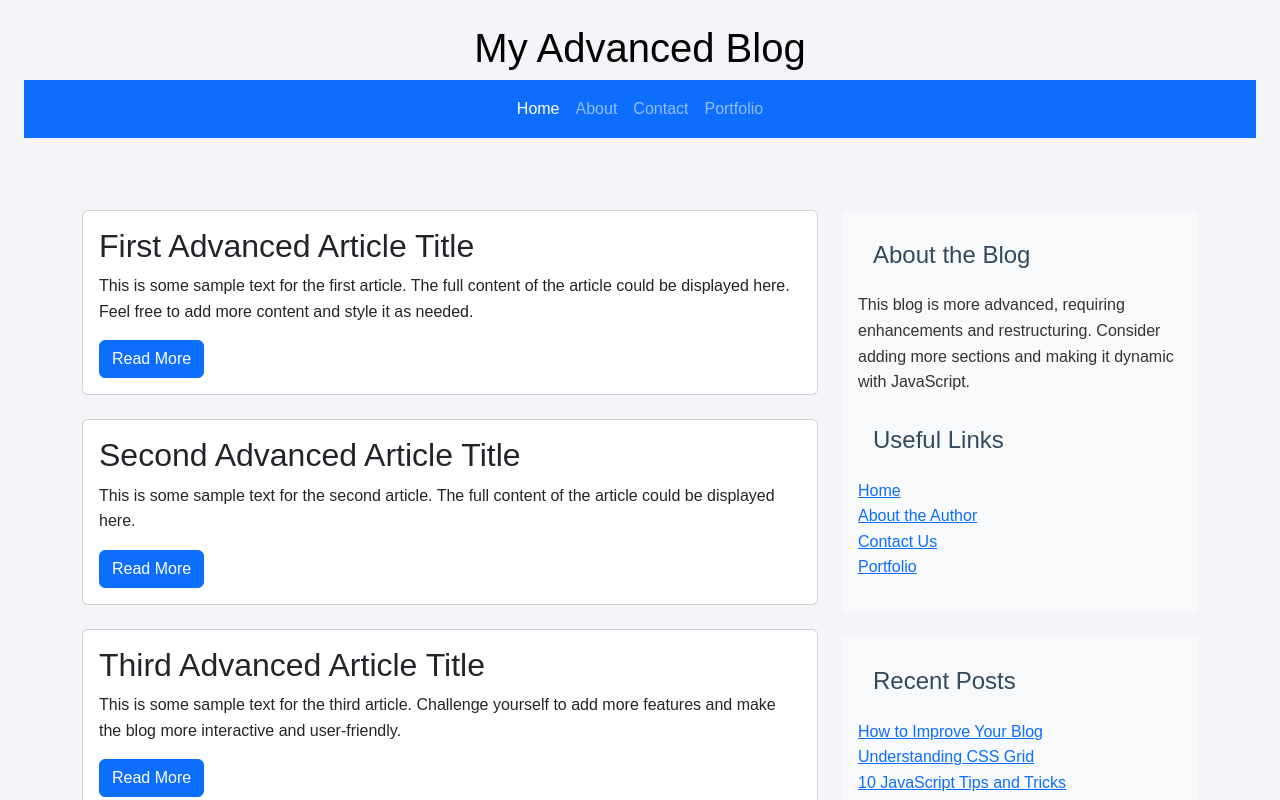
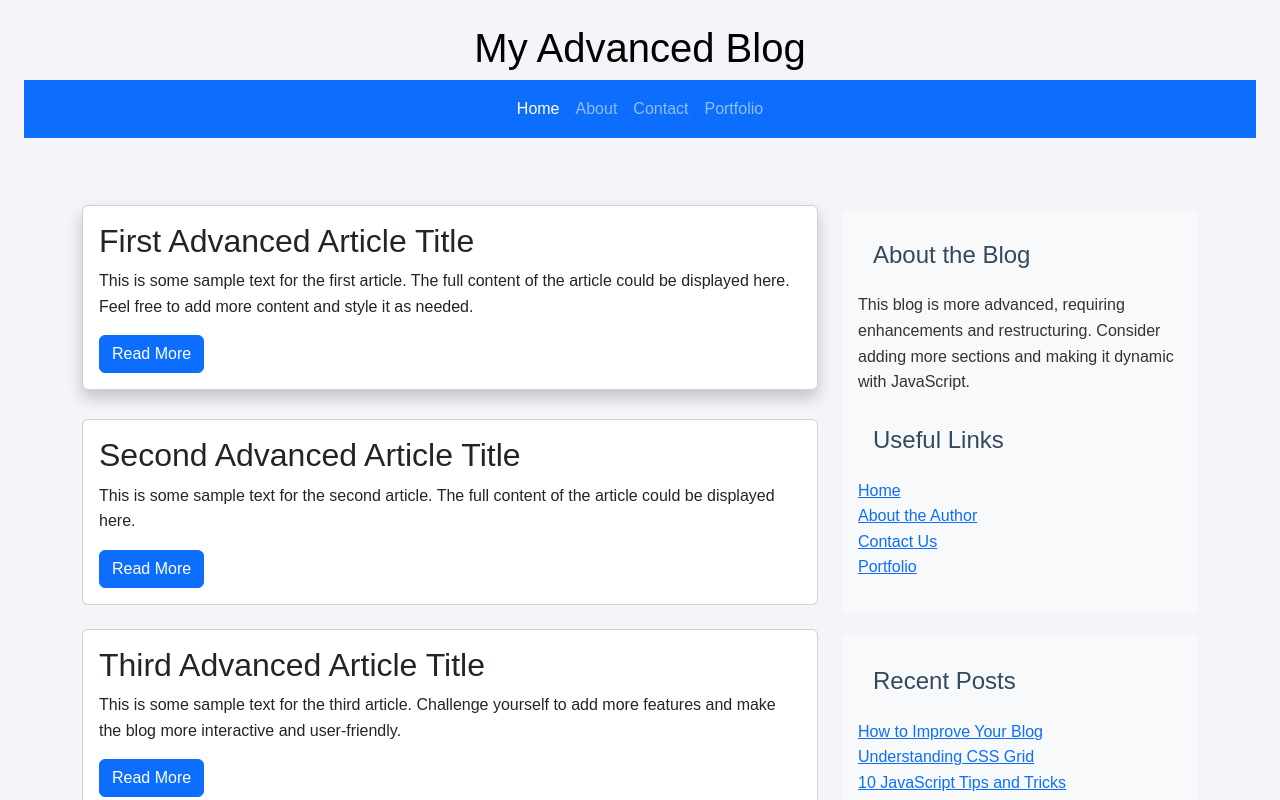
Before and after one commit to rehabmansi811/page-CSS-and-HTML-, a plain HTML site: page index.html in a window 1280 px wide. In both pictures the pointer is over the element 450 px from the left and 302 px from the top of the page. Shown: the top 800 px of the page. Drawn offline with nearby package versions, Linux system fonts and the light colour scheme.

Commit message:
adding transform to article

```diff
--- a/styles.css
+++ b/styles.css
@@ -30,7 +30,13 @@ h4 {
     padding: 15px;
     color: var(--subheader-color);
 }
-
+article{
+    transition:transform 0.3s ease, box-shadow 0.3s ease;
+}
+article:hover {
+    transform: translateY(-5px);
+    box-shadow: 0 8px 16px rgba(0, 0, 0, 0.2);
+}
 /* Back to Top Button */
 #backToTop {
     display: none;
```
